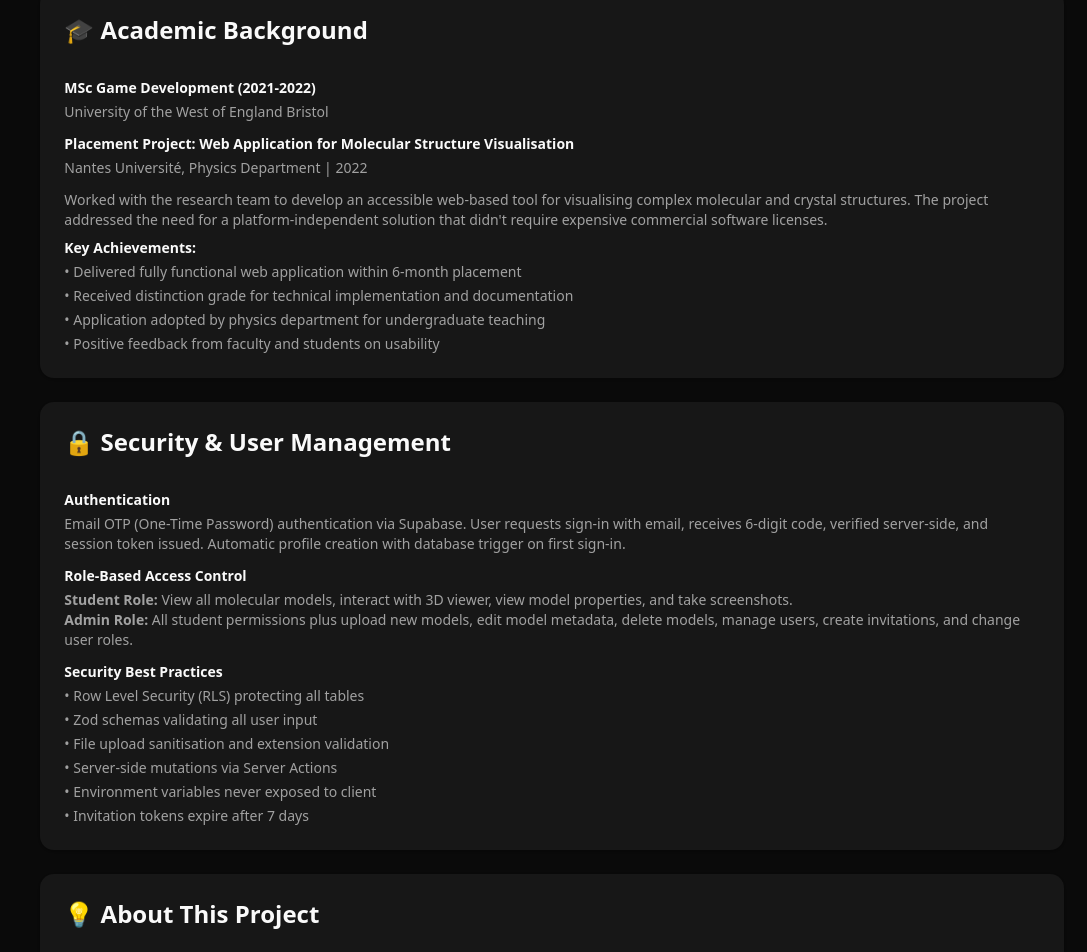
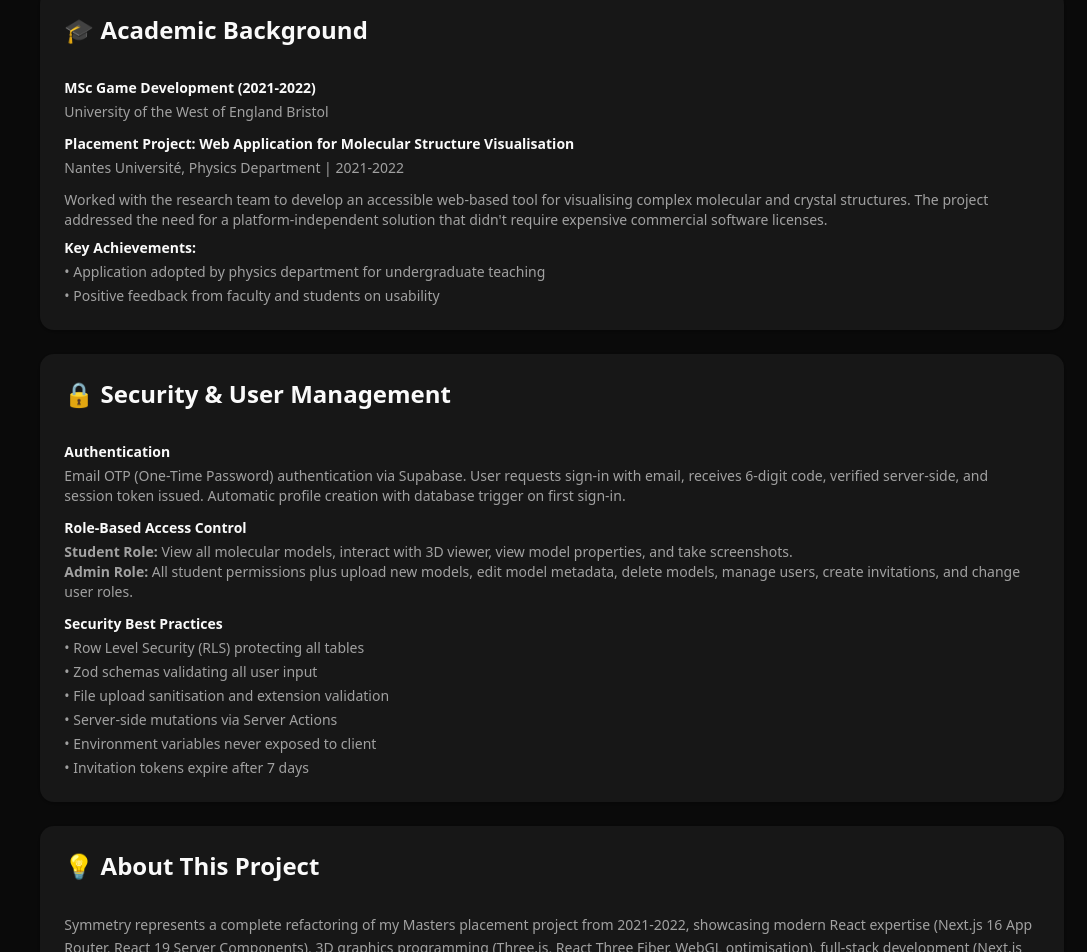
Before and after one commit to eliott-herbert-byrnes/ehb-site, a Next.js app: page /projects/symmetry in a window 1280 px wide. Shown: the part 3122-4074 px from the top of the page, without its empty margins (193-1280 px from the left). Built offline with nearby package versions, Linux system fonts and the light colour scheme.

Commit message:
fix: project type

```diff
--- a/features/projects/symmetry/symmetry-data.tsx
+++ b/features/projects/symmetry/symmetry-data.tsx
@@ -17,7 +17,7 @@ export const symmetryData: CardProjectProps = {
     { name: "Tailwind CSS" },
     { name: "Radix UI" },
   ],
-  liveDemo: "https://www.symmetryudn.com/",
+  liveDemo: "https://symmetryudn.com",
   github: "https://github.com/eliott-herbert-byrnes/symmetry",
   overviewImage: "/homepage-images/homepage-image-sa.png",
   businessProblem: {
@@ -171,7 +171,7 @@ export const symmetryData: CardProjectProps = {
               Visualisation
             </h4>
             <p className="text-muted-foreground">
-              Nantes Université, Physics Department | 2022
+              Nantes Université, Physics Department | 2021-2022
             </p>
           </div>
           <div className="space-y-2 text-muted-foreground">
@@ -186,14 +186,6 @@ export const symmetryData: CardProjectProps = {
                 Key Achievements:
               </h4>
               <div className="space-y-1">
-                <div>
-                  • Delivered fully functional web application within 6-month
-                  placement
-                </div>
-                <div>
-                  • Received distinction grade for technical implementation and
-                  documentation
-                </div>
                 <div>
                   • Application adopted by physics department for undergraduate
                   teaching
```
